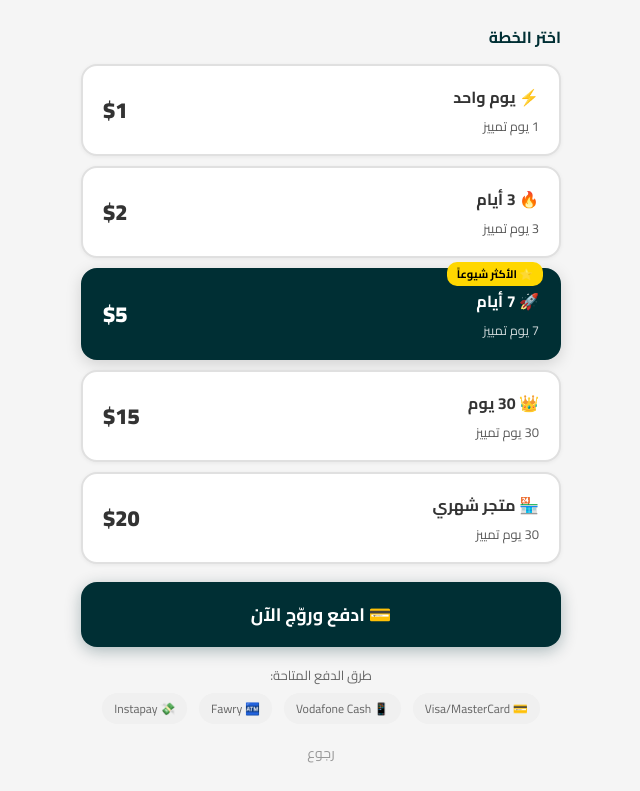
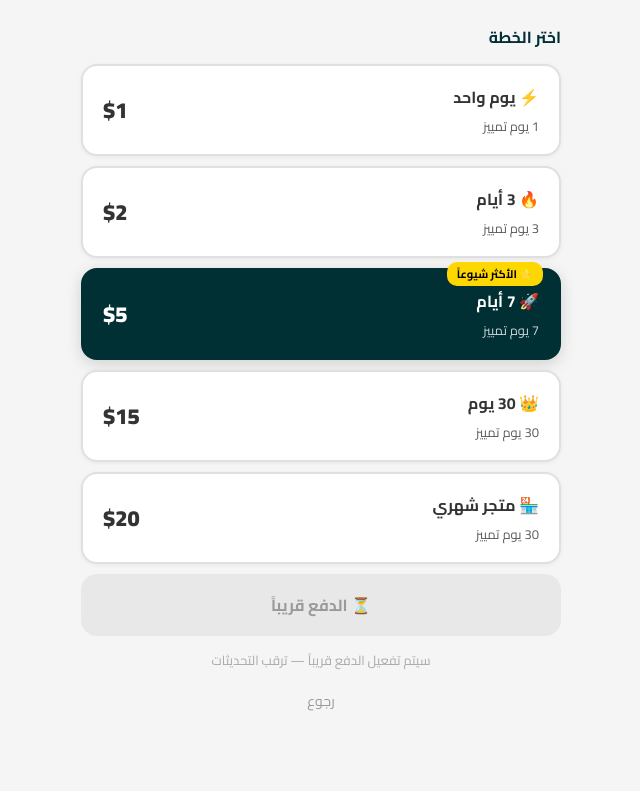
Before and after one commit to Sharnou/FOX, a Next.js app in the folder frontend/: page /promote in a window 1280 px wide. Shown: the part 296-1087 px from the top of the page, without its empty margins (319-959 px from the left). After the commit the page ends 1035 px from the top, so only its background shows below. Built offline with nearby package versions, Linux system fonts and the light colour scheme; no server answers.

Commit message:
chore: show coming soon on promote page — payment disabled

```diff
--- a/frontend/app/promote/page.js
+++ b/frontend/app/promote/page.js
@@ -1,5 +1,5 @@
 'use client';
-import { useState, useEffect } from 'react';
+import { useState } from 'react';
 import { useSearchParams, useRouter } from 'next/navigation';
 
 const PLANS = [
@@ -13,45 +13,8 @@ const PLANS = [
 export default function PromotePage() {
   const searchParams = useSearchParams();
   const router = useRouter();
-  const adId = searchParams.get('adId');
   const adTitle = searchParams.get('title') || 'إعلانك';
   const [selected, setSelected] = useState('7days');
-  const [loading, setLoading] = useState(false);
-  const [success, setSuccess] = useState(false);
-  const API = process.env.NEXT_PUBLIC_API_URL || 'https://fox-production.up.railway.app';
-
-  async function handlePromote() {
-    if (!adId) return alert('لم يتم تحديد الإعلان');
-    setLoading(true);
-    try {
-      const token = localStorage.getItem('token');
-      const res = await fetch(`${API}/api/payment/create-checkout`, {
-        method: 'POST',
-        headers: { 'Content-Type': 'application/json', Authorization: `Bearer ${token}` },
-        body: JSON.stringify({ adId, plan: selected }),
-      });
-      const data = await res.json();
-      if (data.url) {
-        window.location.href = data.url;
-      } else if (data.success) {
-        setSuccess(true);
-        setTimeout(() => router.push('/my-ads'), 2000);
-      } else {
-        alert(data.error || 'حدث خطأ');
-      }
-    } catch (err) {
-      alert('حدث خطأ في الاتصال');
-    }
-    setLoading(false);
-  }
-
-  if (success) return (
-    <div style={{ minHeight:'100vh', background:'#002f34', display:'flex', flexDirection:'column', alignItems:'center', justifyContent:'center', fontFamily:'Cairo,sans-serif', direction:'rtl', color:'#fff' }}>
-      <div style={{ fontSize:80 }}>🎉</div>
-      <h2 style={{ fontSize:28, marginTop:16 }}>تم تفعيل الإعلان المميز!</h2>
-      <p style={{ color:'#ffffffaa' }}>جاري التحويل...</p>
-    </div>
-  );
 
   return (
     <div style={{ minHeight:'100vh', background:'#f5f5f5', fontFamily:'Cairo,sans-serif', direction:'rtl', padding:'24px 16px' }}>
@@ -88,21 +51,19 @@ export default function PromotePage() {
           </div>
         ))}
 
-        {/* Promote button */}
-        <button onClick={handlePromote} disabled={loading}
-          style={{ width:'100%', background: loading ? '#aaa' : '#002f34', color:'#fff', border:'none', borderRadius:16, padding:'16px', fontSize:18, fontWeight:700, cursor: loading ? 'not-allowed' : 'pointer', marginTop:8, boxShadow:'0 4px 16px rgba(0,47,52,0.3)' }}>
-          {loading ? '⏳ جار المعالجة...' : '💳 ادفع وروّج الآن'}
-        </button>
+        {/* Coming Soon button */}
+        <div style={{
+          width:'100%', background:'#e8e8e8', color:'#999', border:'none',
+          borderRadius:16, padding:'16px', fontSize:16, fontWeight:700,
+          marginTop:8, textAlign:'center', cursor:'not-allowed',
+          boxShadow:'none',
+        }}>
+          ⏳ الدفع قريباً
+        </div>
 
-        {/* Payment methods */}
-        <div style={{ textAlign:'center', marginTop:16, color:'#666', fontSize:13 }}>
-          <div style={{ marginBottom:6 }}>طرق الدفع المتاحة:</div>
-          <div style={{ display:'flex', justifyContent:'center', gap:12, flexWrap:'wrap' }}>
-            {['💳 Visa/MasterCard', '📱 Vodafone Cash', '🏧 Fawry', '💸 Instapay'].map(m => (
-              <span key={m} style={{ background:'#f0f0f0', padding:'4px 12px', borderRadius:20, fontSize:12 }}>{m}</span>
-            ))}
-          </div>
-        </div>
+        <p style={{ textAlign:'center', color:'#aaa', fontSize:13, marginTop:12 }}>
+          سيتم تفعيل الدفع قريباً — ترقب التحديثات
+        </p>
 
         <button onClick={() => router.back()} style={{ width:'100%', background:'transparent', color:'#999', border:'none', marginTop:16, fontSize:14, cursor:'pointer' }}>
           رجوع
```
